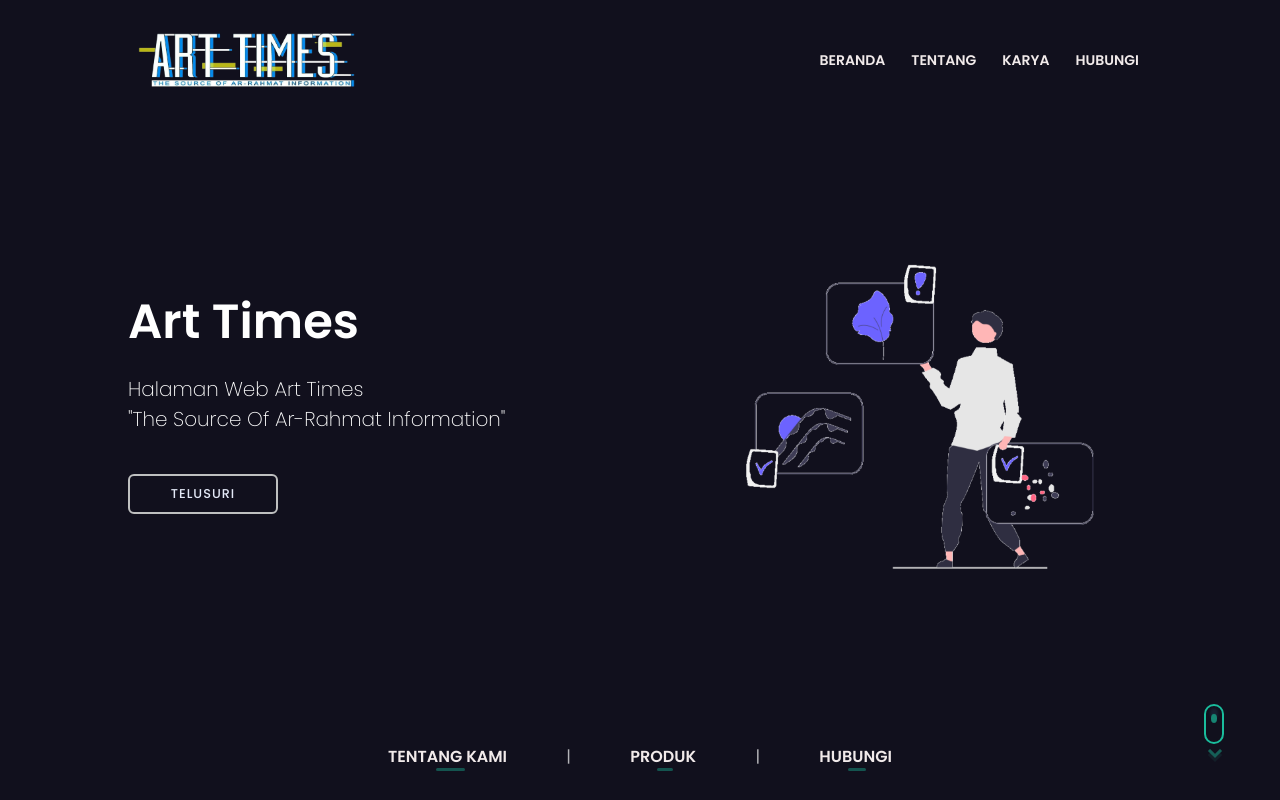
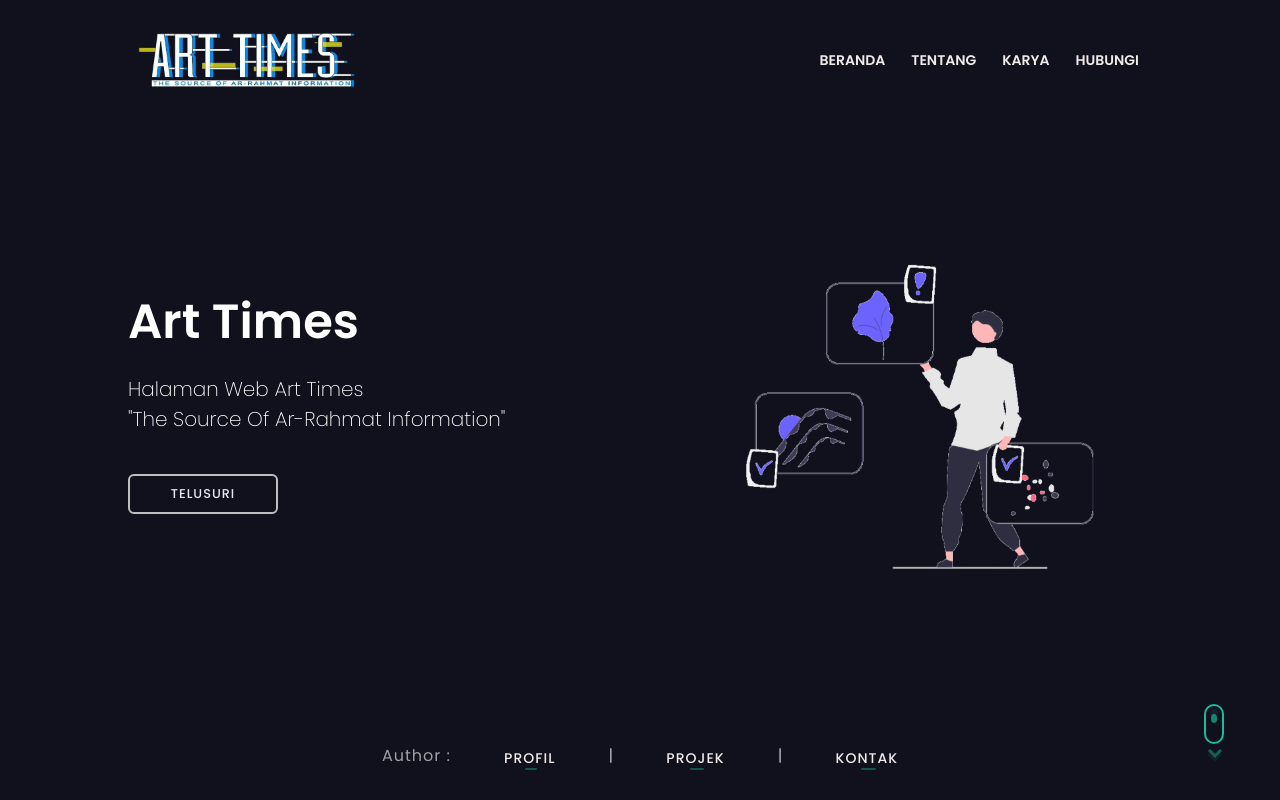
Before and after one commit to Xfhreall/arttimes, a React (Create React App) app: page / in a window 1280 px wide. Shown: the top 800 px of the page. Built offline with nearby package versions, Linux system fonts and the light colour scheme; a web font is replaced by a local one.

Commit message:
modifying

```diff
--- a/src/component/LinkHero.js
+++ b/src/component/LinkHero.js
@@ -3,6 +3,9 @@ const LinkHero = () => {
     <section className="linkHero">
       <div className="linkList">
         <ul>
+          <li>
+            <p> Author :</p>
+          </li>
           <li>
             <a
               data-aos="fade-right"
@@ -11,7 +14,7 @@ const LinkHero = () => {
               data-aos-delay="1400"
               href="#tentang"
             >
-              Tentang Kami
+              Profil
             </a>
           </li>
           <li
@@ -31,7 +34,7 @@ const LinkHero = () => {
               data-aos-delay="1000"
               href="#produk"
             >
-              Produk
+              Projek
             </a>
           </li>
           <li
@@ -51,7 +54,7 @@ const LinkHero = () => {
               data-aos-delay="1400"
               href="#hubungi"
             >
-              Hubungi
+              Kontak
             </a>
           </li>
         </ul>
--- a/src/styling/css/linkHero.css
+++ b/src/styling/css/linkHero.css
@@ -30,15 +30,20 @@
   margin: 4px;
   justify-content: space-evenly;
 }
+.linkList li p {
+  opacity: 0.6;
+  letter-spacing: 1px;
+}
 .linkList li a {
   color: rgb(241, 234, 234);
-  font-size: 16px;
+  font-size: 14px;
   position: relative;
   text-transform: uppercase;
   text-decoration: none;
-  font-weight: 600;
-  /*padding-top: 20px;
-  */
+  font-weight: 500;
+  letter-spacing: 1px;
+  padding-top: 5px;
+  text-transform: uppercase;
   text-align: center;
   align-items: center;
   cursor: pointer;
@@ -53,10 +58,10 @@
   content: "";
   position: absolute;
   width: 25%;
-  bottom: -2px;
+  bottom: -1px;
   left: 40%;
   opacity: 0.4;
-  height: 3px;
+  height: 2.4px;
   border-radius: 8px;
   background: #1abc9c;
   transition: 0.5s ease-out;
--- a/src/styling/scss/linkHero.scss
+++ b/src/styling/scss/linkHero.scss
@@ -31,15 +31,21 @@
     margin: 4px;
     justify-content: space-evenly;
 
+    p {
+      opacity: 0.6;
+      letter-spacing: 1px;
+    }
+
     a {
       color: rgb(241, 234, 234);
-      font-size: 16px;
+      font-size: 14px;
       position: relative;
       text-transform: uppercase;
       text-decoration: none;
-      font-weight: 600;
-      /*padding-top: 20px;
-      */
+      font-weight: 500;
+      letter-spacing: 1px;
+      padding-top: 5px;
+      text-transform: uppercase;
       text-align: center;
       align-items: center;
       cursor: pointer;
@@ -54,10 +60,10 @@
         content: "";
         position: absolute;
         width: 25%;
-        bottom: -2px;
+        bottom: -1px;
         left: 40%;
         opacity: 0.4;
-        height: 3px;
+        height: 2.4px;
         border-radius: 8px;
         background: #1abc9c;
         transition: 0.5s ease-out;
```
Also changed, not shown: 1 other file (tests, documents, lock files or other folders).
